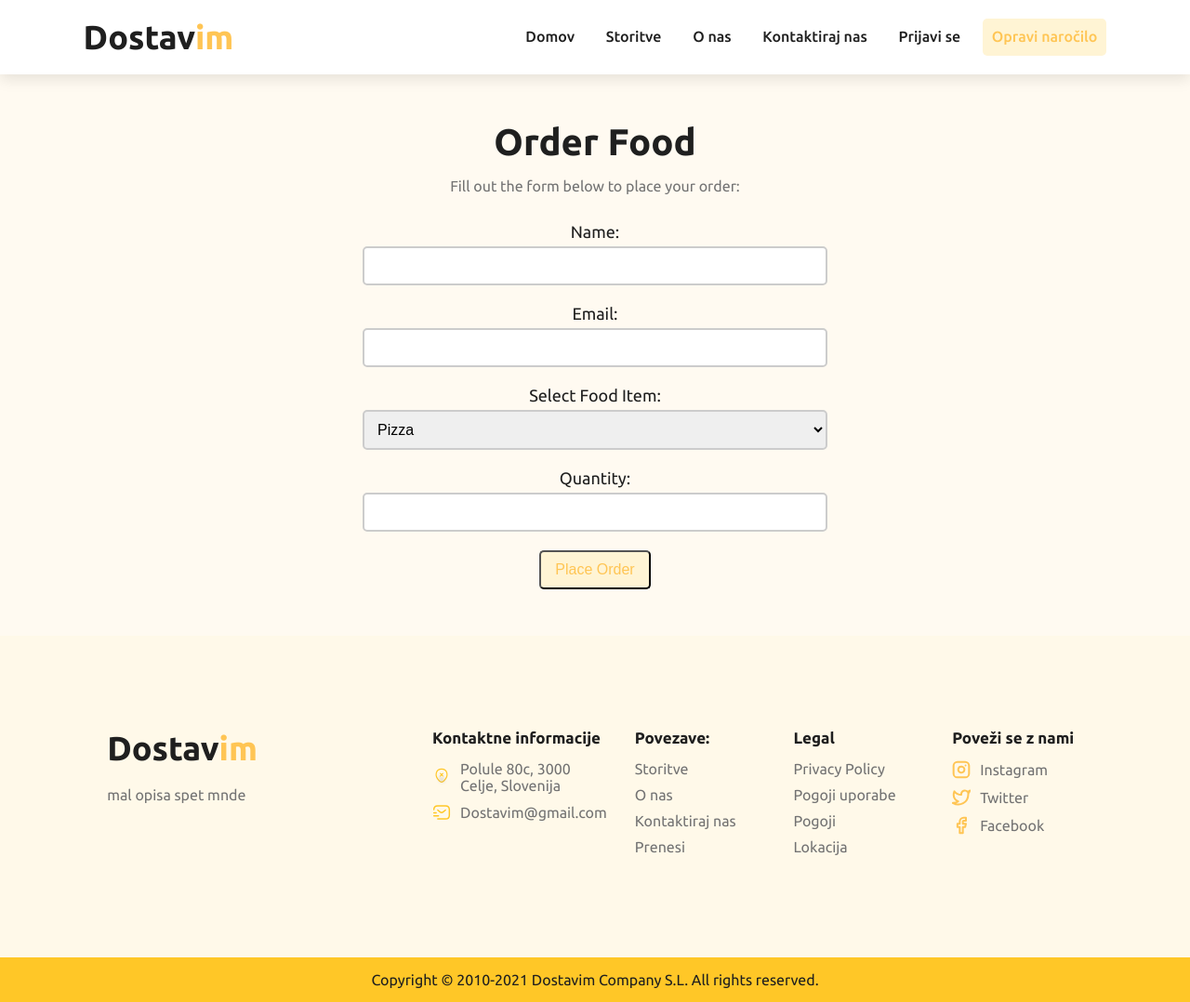
After one commit to kopriuc/dostavim, a PHP site: page /narocilo.php in a window 1280 px wide. The commit adds this page. Shown: the whole page at 93% size. Run offline with PHP 8.4, Linux system fonts and the light colour scheme.

```diff
--- a/home.php
+++ b/home.php
@@ -23,8 +23,8 @@
         <a href="#services">Storitve</a>
         <a href="#about">O nas</a>
         <a href="#contact">Kontaktiraj nas</a>
-        <a href="login.php">Prijavi se</a>
-        <a href="" class="btn">Opravi naročilo</a>
+        <a href="index.php">Prijavi se</a>
+        <a href="narocilo.php" class="btn">Opravi naročilo</a>
       </nav>
 
       <!-- Hamburger -->
--- a/js/main.js
+++ b/js/main.js
@@ -31,11 +31,12 @@ Array.from(scrollLink).map((link) => {
 });
 
 /* =========== Preloader =========== */
+
 document.addEventListener("DOMContentLoaded", () => {
   const preloader = document.querySelector(".preloader");
   setTimeout(() => {
     preloader.style.display = "none";
-  }, 2000);
+  }, 0);
 });
 
 
--- /dev/null
+++ b/narocilo.php
@@ -0,0 +1,194 @@
+<!DOCTYPE html>
+<html lang="en">
+  <head>
+    <meta charset="UTF-8" />
+    <meta http-equiv="X-UA-Compatible" content="IE=edge" />
+    <meta name="viewport" content="width=device-width, initial-scale=1.0" />
+    <link rel="icon" type="image/svg" href="images/favicon.svg">
+    <title>Dostavim</title>
+    <!-- StyleSheets -->
+    <link rel="stylesheet" href="css/styles.css" />
+  </head>
+  <body>
+    <!-- Preloader -->
+    <div class="preloader">
+      <img src="./images/preloader.gif" alt="" />
+    </div>
+
+    <header class="header">
+      <a href="home.php" class="logo">Dostav<span class="yellow">im</span></a>
+
+      <nav class="navbar">
+        <a href="#home">Domov</a>
+        <a href="#services">Storitve</a>
+        <a href="#about">O nas</a>
+        <a href="#contact">Kontaktiraj nas</a>
+        <a href="index.php">Prijavi se</a>
+        <a href="narocilo.php" class="btn">Opravi naročilo</a>
+      </nav>
+
+      <div class="hamburger">
+        <img src="./images/grid-outline.svg" alt="" />
+      </div>
+    </header>
+
+
+    <section class="order-form">
+  <div class="content">
+    <h2>Order Food</h2>
+    <p>Fill out the form below to place your order:</p>
+    <form id="food-order-form">
+      <!-- Form fields will go here -->
+      <label for="name">Name:</label>
+      <input type="text" id="name" name="name" required>
+
+      <label for="email">Email:</label>
+      <input type="email" id="email" name="email" required>
+
+      <label for="food-item">Select Food Item:</label>
+      <select id="food-item" name="food-item">
+        <option value="pizza">Pizza</option>
+        <option value="burger">Burger</option>
+        <option value="pasta">Pasta</option>
+      </select>
+
+      <label for="quantity">Quantity:</label>
+      <input type="number" id="quantity" name="quantity" min="1" required>
+
+      <button type="submit" class="btn">Place Order</button>
+    </form>
+  </div>
+</section>
+
+
+
+
+    <!-- Footer -->
+    <footer class="footer">
+      <div class="top">
+        <div class="content">
+          <a href="" class="logo">Dostav<span class="yellow">im</span></a>
+          <p>
+            mal opisa spet mnde
+          </p>
+        </div>
+
+        <div class="links">
+          <div class="link">
+            <h4>Kontaktne informacije</h4>
+            <div>
+              <img src="./images/location-cross.svg" alt="" />
+              <span>Polule 80c, 3000 Celje, Slovenija</span>
+            </div>
+            <div>
+              <img src="./images/sms-tracking.svg" alt="" />
+              <span>Dostavim@gmail.com</span>
+            </div>
+          </div>
+
+          <div class="link">
+            <h4>Povezave:</h4>
+            <a href="#">Storitve</a>
+            <a href="#">O nas</a>
+            <a href="#">Kontaktiraj nas</a>
+            <a href="#">Prenesi</a>
+          </div>
+
+          <div class="link">
+            <h4>Legal</h4>
+            <a href="#">Privacy Policy</a>
+            <a href="#">Pogoji uporabe</a>
+            <a href="#">Pogoji</a>
+            <a href="#">Lokacija</a>
+          </div>
+
+          <div class="link">
+            <h4>Poveži se z nami</h4>
+            <div>
+              <img src="./images/instagram.svg" alt="" />
+              <span>Instagram</span>
+            </div>
+            <div>
+              <img src="./images/twitter.svg" alt="" />
+              <span>Twitter</span>
+            </div>
+            <div>
+              <img src="./images/facebook.svg" alt="" />
+              <span>Facebook</span>
+            </div>
+          </div>
+        </div>
+      </div>
+      <div class="bottom">
+        <p>Copyright © 2010-2021 Dostavim Company S.L. All rights reserved.</p>
+      </div>
+    </footer>
+
+    <!-- Go To Top -->
+    <div class="scroll-top">
+      <img src="./images/arrow-up-outline.svg" alt="" />
+    </div>
+    <!-- Scripts -->
+    <script src="js/main.js"></script>
+  </body>
+  <style>
+    /* Order Form */
+.order-form {
+  background-color: var(--bg-yellow);
+  padding: 5rem 9%;
+}
+
+.order-form .content {
+  text-align: center;
+  margin-top: 80px;
+}
+
+.order-form h2 {
+  font-size: 4rem;
+  margin-bottom: 1.5rem;
+}
+
+.order-form p {
+  color: var(--grey);
+  width: 80%;
+  margin: 0 auto 3rem auto;
+}
+
+.order-form form {
+  max-width: 500px;
+  margin: 0 auto;
+}
+
+.order-form label {
+  display: block;
+  font-size: 1.8rem;
+  margin-bottom: 0.5rem;
+}
+
+.order-form input,
+.order-form select {
+  width: 100%;
+  padding: 1rem;
+  font-size: 1.6rem;
+  margin-bottom: 2rem;
+  border: 2px solid #ccc;
+  border-radius: 0.5rem;
+}
+
+.order-form button {
+  display: inline-block;
+  color: var(--yellow);
+  background-color: var(--btn-yellow);
+  padding: 1rem 1.5rem;
+  border-radius: 0.5rem;
+  font-size: 1.6rem;
+  cursor: pointer;
+  transition: var(--transition);
+}
+
+.order-form button:hover {
+  box-shadow: var(--box-shadow);
+}
+
+  </style>
+</html>
```
Also changed, not shown: connection.php (+4 -4 lines), narocilo_table.txt (added, +7 -0 lines), narocilo_auth.php (added).
